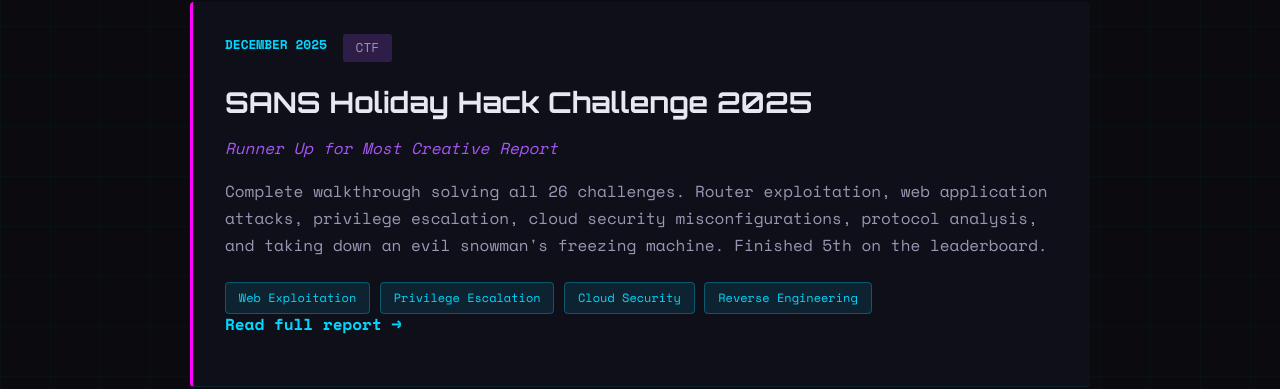
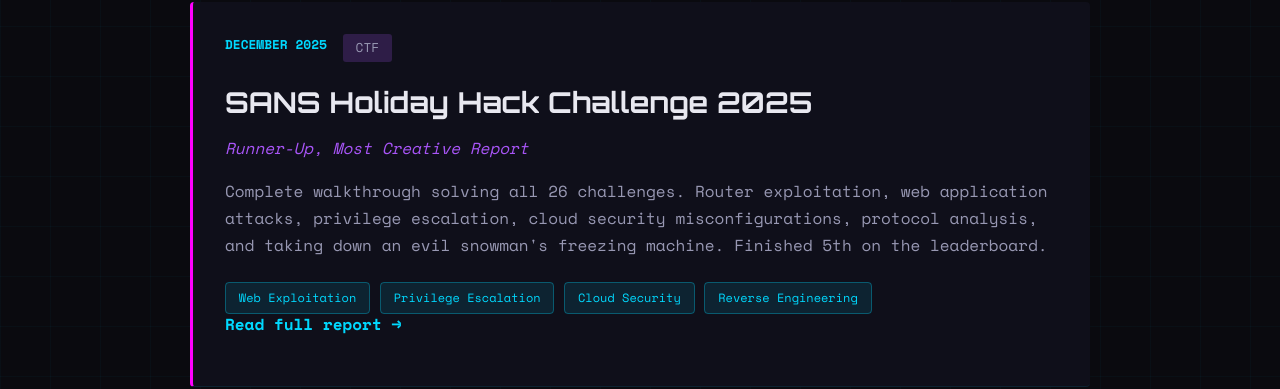
Before and after one commit to Aeronique/aerobytes-site, a Jekyll site: the page built from writeups.html, in a window 1280 px wide and 900 px high, scrolled down 337 px. Shown: the part 124-513 px from the top of the window. Built offline with Jekyll 4.4.1, drawn with Linux system fonts in a browser that asks for light colours.

Commit message:
Update writeups.html

```diff
--- a/writeups.html
+++ b/writeups.html
@@ -22,7 +22,7 @@
 					<span class="writeup-category">CTF</span>
 				</div>
 				<h2 class="writeup-title">SANS Holiday Hack Challenge 2025</h2>
-				<p style="color: var(--cyber-purple); font-style: italic; margin-top: -0.5rem; margin-bottom: 1rem;">Runner Up for Most Creative Report</p>
+				<p style="color: var(--cyber-purple); font-style: italic; margin-top: -0.5rem; margin-bottom: 1rem;">Runner-Up, Most Creative Report</p>
 				<p class="writeup-excerpt">Complete walkthrough solving all 26 challenges. Router exploitation, web application attacks, privilege escalation, cloud security misconfigurations, protocol analysis, and taking down an evil snowman's freezing machine. Finished 5th on the leaderboard.</p>
 				<div class="writeup-tags">
 					<span class="tag">Web Exploitation</span>
```
